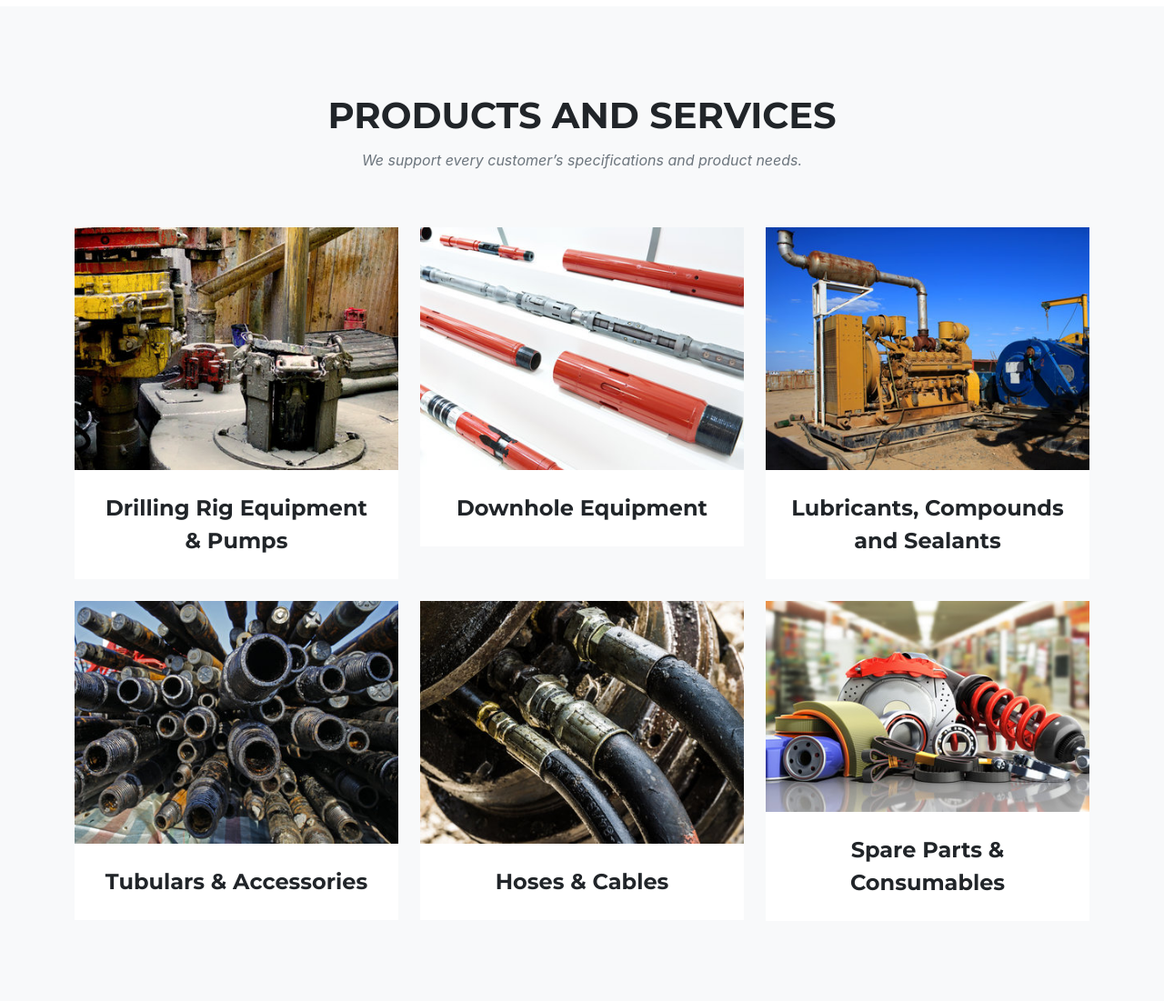
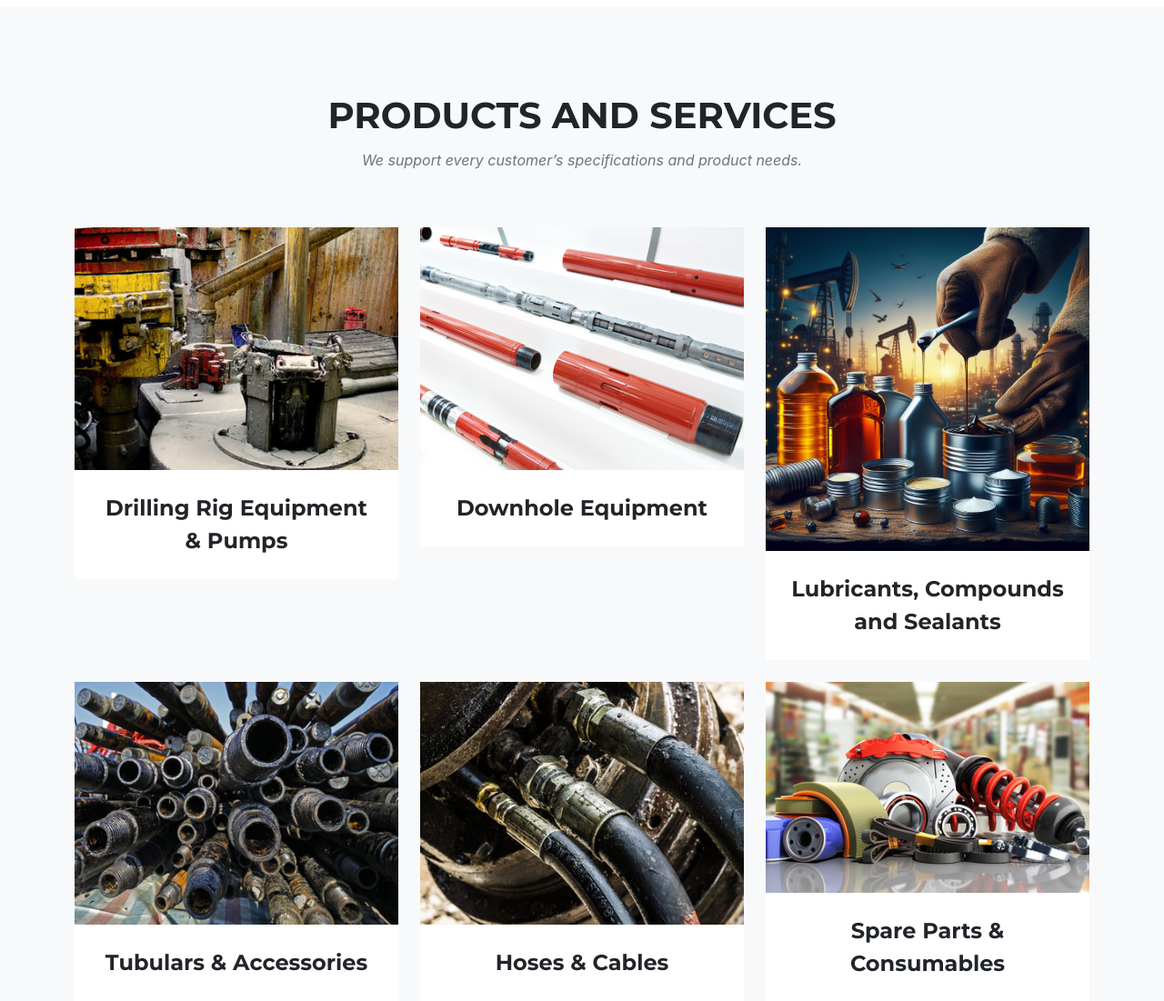
Before and after one commit to asmatek/asmatek_site, a Django app: page / in a window 1280 px wide. Shown: the part 1468-2569 px from the top of the page at 91% size. Run offline with Django 3.2, Linux system fonts and the light colour scheme; some libraries are stand-ins or nearby versions; some web fonts are replaced.

Commit message:
Update index.html

```diff
--- a/website/templates/website/index.html
+++ b/website/templates/website/index.html
@@ -123,7 +123,7 @@
                                 <div class="portfolio-hover">
                                     <div class="portfolio-hover-content"><i class="fas fa-plus fa-3x"></i></div>
                                 </div>
-                                <img class="img-fluid" src="{% static 'assets/img/portfolio/03-thumbnail.jpg' %}" alt="" />
+                                <img class="img-fluid" src="{% static 'assets/img/portfolio/03-full.jpg.jpeg' %}" alt="" />
                             </a>
                             <div class="portfolio-caption">
                                 <div class="portfolio-caption-heading">Lubricants, Compounds and Sealants</div>
```
